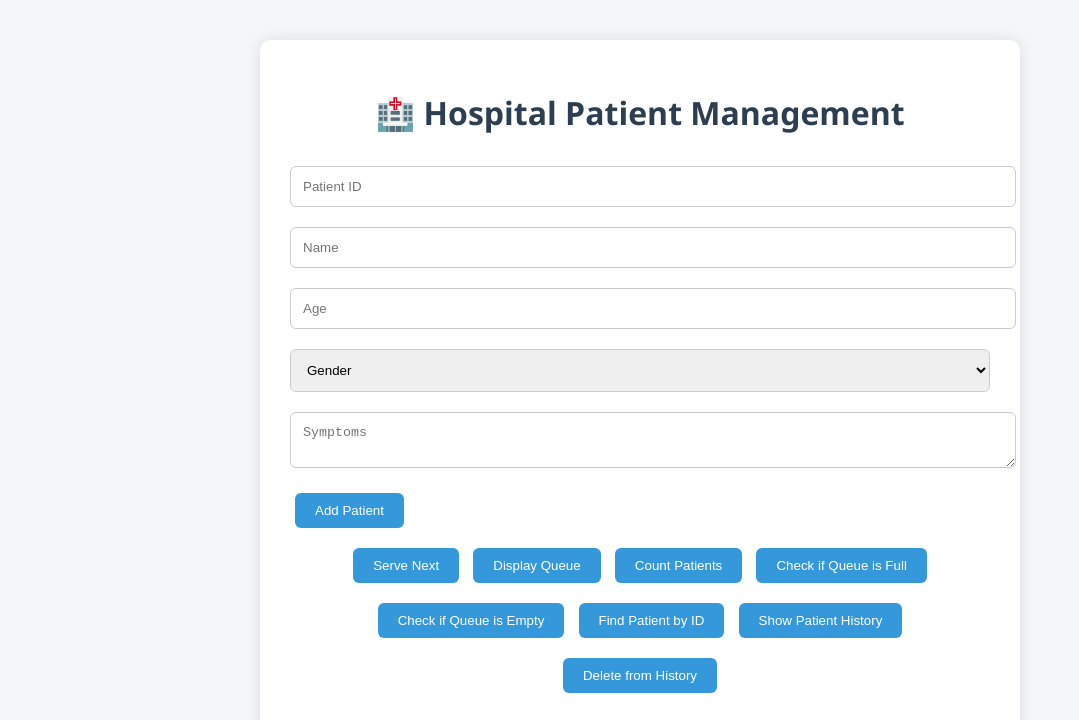
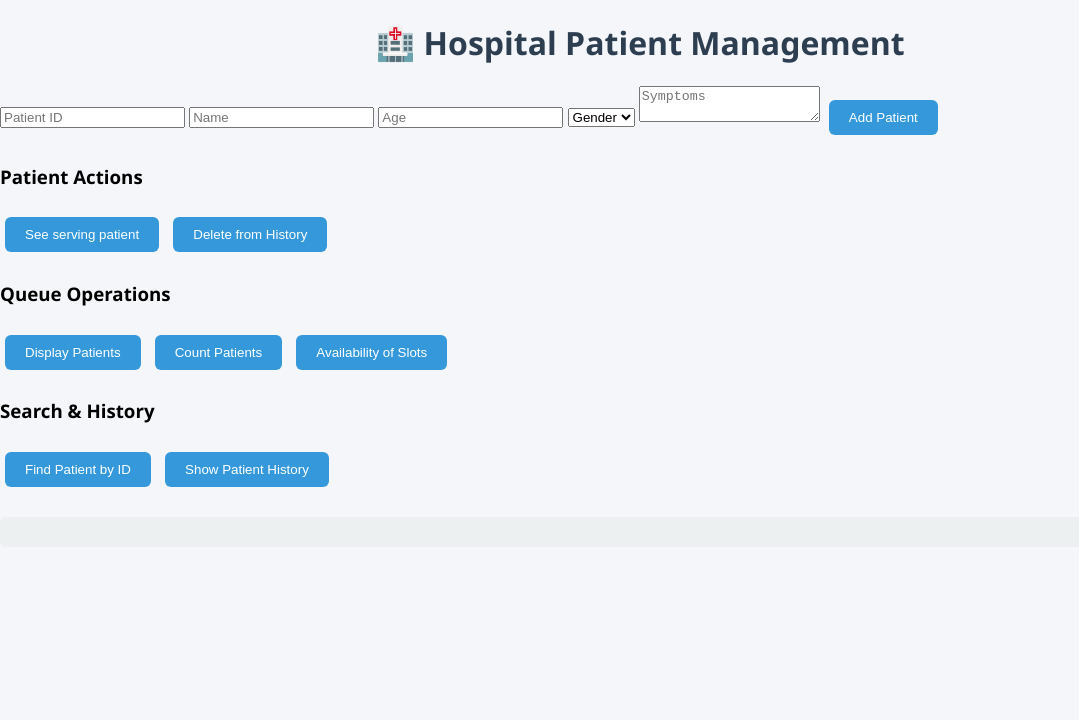
Before and after one commit to SahiNirmal/DSA-HospitalPatientManagement, a plain HTML site: page index.html in a window 1280 px wide. Shown: the whole page, without its empty margins (0-1079 px from the left). Drawn offline with Linux system fonts and the light colour scheme.

Commit message:
Update index.html

```diff
--- a/index.html
+++ b/index.html
@@ -1,41 +1,48 @@
 <!DOCTYPE html>
 <html lang="en">
 <head>
-  <meta charset="UTF-8" />
-  <meta name="viewport" content="width=device-width, initial-scale=1.0"/>
+  <meta charset="UTF-8">
   <title>Hospital Patient Management</title>
-  <link rel="stylesheet" href="style.css" />
+  <link rel="stylesheet" href="style.css">
 </head>
 <body>
-  <div class="container">
-    <h1>🏥 Hospital Patient Management</h1>
-    <form id="patientForm">
-      <input type="number" id="id" placeholder="Patient ID" required />
-      <input type="text" id="name" placeholder="Name" required />
-      <input type="number" id="age" placeholder="Age" required />
-      <select id="gender" required>
-        <option value="">Gender</option>
-        <option>Male</option>
-        <option>Female</option>
-        <option>Other</option>
-      </select>
-      <textarea id="symptoms" placeholder="Symptoms" required></textarea>
-      <button type="submit">Add Patient</button>
-    </form>
+  <h1>🏥 Hospital Patient Management</h1>
 
-    <div class="actions">
-      <button onclick="servePatient()">Serve Next</button>
-      <button onclick="displayQueue()">Display Queue</button>
-      <button onclick="countPatients()">Count Patients</button>
-      <button onclick="checkFull()">Check if Queue is Full</button>
-      <button onclick="checkEmpty()">Check if Queue is Empty</button>
-      <button onclick="searchPatient()">Find Patient by ID</button>
-      <button onclick="showHistory()">Show Patient History</button>
-      <button onclick="deleteFromHistory()">Delete from History</button>
-    </div>
+  <div class="form-section">
+    <input type="number" id="id" placeholder="Patient ID">
+    <input type="text" id="name" placeholder="Name">
+    <input type="number" id="age" placeholder="Age">
+    <select id="gender">
+      <option value="">Gender</option>
+      <option value="Male">Male</option>
+      <option value="Female">Female</option>
+      <option value="Other">Other</option>
+    </select>
+    <textarea id="symptoms" placeholder="Symptoms"></textarea>
+    <button onclick="addPatient()">Add Patient</button>
+  </div>
 
-    <div id="output"></div>
+  <div class="button-group">
+    <h3>Patient Actions</h3>
+    <button onclick="servePatient()">See serving patient</button>
+    <button onclick="deleteFromHistory()">Delete from History</button>
   </div>
+
+  <div class="button-group">
+    <h3>Queue Operations</h3>
+    <button onclick="displayQueue()">Display Patients</button>
+    <button onclick="countPatients()">Count Patients</button>
+    <button onclick="checkAvailability()">Availability of Slots</button>
+  </div>
+
+  <div class="button-group">
+    <h3>Search & History</h3>
+    <button onclick="searchPatient()">Find Patient by ID</button>
+    <button onclick="showHistory()">Show Patient History</button>
+  </div>
+
+  <pre id="output"></pre>
+
   <script src="script.js"></script>
 </body>
 </html>
```
